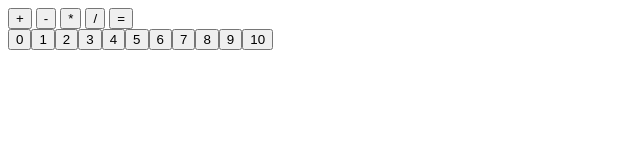
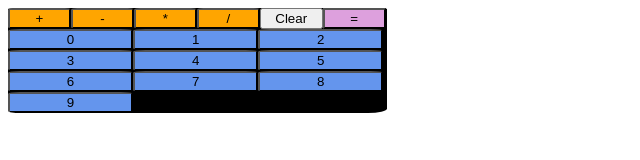
Before and after one commit to elliohip/SYcalculator-project, a plain HTML site: page index.html in a window 1280 px wide. Shown: the whole page, without its empty margins (0-640 px from the left). Drawn offline with Linux system fonts and the light colour scheme.

Commit message:
finalized rough design, may implement more features, like parethesies and exponents in the future

```diff
--- a/index.html
+++ b/index.html
@@ -6,6 +6,7 @@
     <meta name="viewport" content="width=device-width, initial-scale=1.0">
     <title>Document</title>
     <script defer src="script.js"></script>
+    <link href="style.css" rel="stylesheet"></link>
 </head>
 <body>
 
@@ -17,10 +18,11 @@
             </div>
 
             <div class="operators" id="ops">
-                <button id="+">+</button>
-                <button id="-">-</button>
-                <button id="*">*</button>
-                <button id="/">/</button>
+                <button class="op" id="+">+</button>
+                <button class="op" id="-">-</button>
+                <button class="op" id="*">*</button>
+                <button class="op" id="/">/</button>
+                <button class="clear" id="clear-bttn"> Clear </button>
             </div>
             <div class="numbers" id="nums"></div>
 
--- a/script.js
+++ b/script.js
@@ -1,6 +1,8 @@
 const DISPLAY = document.getElementById("main-d");
 
 const OPERATORS = ['/', '*', '-', '+', '^']
+
+const CLEAR_BUTTON = document.getElementById("clear-bttn");
 
 // Buttons
 document.getElementById("+").addEventListener("click", pickOperator);
@@ -12,6 +14,8 @@ document.getElementById("/").addEventListener("click", pickOperator);
 const EQUALS_BUTTON = document.createElement('button');
 
 EQUALS_BUTTON.innerHTML = '=';
+
+EQUALS_BUTTON.style.backgroundColor = "plum";
 
 EQUALS_BUTTON.addEventListener('click', evaluateExpression);
 
@@ -27,6 +31,11 @@ let equation_array = [];
  * string for the user inputed number token, needed to keep track of user input
  */
 let token_string = "";
+
+/**
+ * keeps track of string to set display to
+ */
+let equation_string = "";
 
 
 
@@ -124,13 +133,19 @@ pMap.set('^', 3);
  * creates a grid of numbers for the calculater as a User Intterface
  */
 function createNumbers() {
-    for (let i = 0; i <= 10; i++) {
+    for (let i = 0; i < 10; i++) {
 
         let b = document.createElement("button");
+
+
 
         b.innerHTML = i;
 
         document.getElementById("nums").appendChild(b);
+
+        b.style.backgroundColor = "cornflowerblue";
+
+        b.style.borderRadius = "10%";
 
         // add the eventListener
 
@@ -143,6 +158,26 @@ function createNumbers() {
     }
 }
 createNumbers();
+
+function clear() {
+
+    equation_array = [];
+
+    output_queue = new Queue();
+    operator_stack = new Stack();
+
+    number_queue = new Queue();
+
+    equation_string = "";
+
+    token_string = "";
+
+    setDisplay("");
+
+
+}
+
+CLEAR_BUTTON.addEventListener('click', clear);
 
 /**
  * eventListener function, allows user to pick a number for token string
@@ -160,10 +195,12 @@ function pick(e) {
 
     token_string += String(e.target.innerHTML);
 
+    equation_string += String(e.target.innerHTML);
+
 
     console.log("equation string: " + equation_array.toString());
     console.log(token_string);
-    setDisplay(equation_array.toString());
+    setDisplay(equation_string);
 }
 
 /**
@@ -187,10 +224,12 @@ function pickOperator(e) {
     equation_array.push(token_string);
     equation_array.push(e.target.innerHTML);
 
+    equation_string += e.target.innerHTML;
+
     token_string = "";
 
     console.log('equation string: ' + equation_array.toString());
-    setDisplay(equation_array.toString());
+    setDisplay(equation_string);
 }
 
 /**
--- /dev/null
+++ b/style.css
@@ -0,0 +1,28 @@
+.numbers#nums {
+    display: grid;
+    grid-template-columns: 33% 33% 33%;
+    width: 30%;
+    background-color: black;
+    border-bottom-left-radius: 5%;
+    border-bottom-right-radius: 5%;
+}
+
+.operators {
+    display: grid;
+    width: 30%;
+    grid-template-columns: repeat(6, 16.6%);
+    background-color: black;
+    border-top-left-radius: 5%;
+    border-top-right-radius: 5%;
+}
+
+.op {
+    background-color: orange;
+    border-radius: 10%;
+}
+
+.display {
+    width: 30%;
+    height: 10%;
+
+}
```
